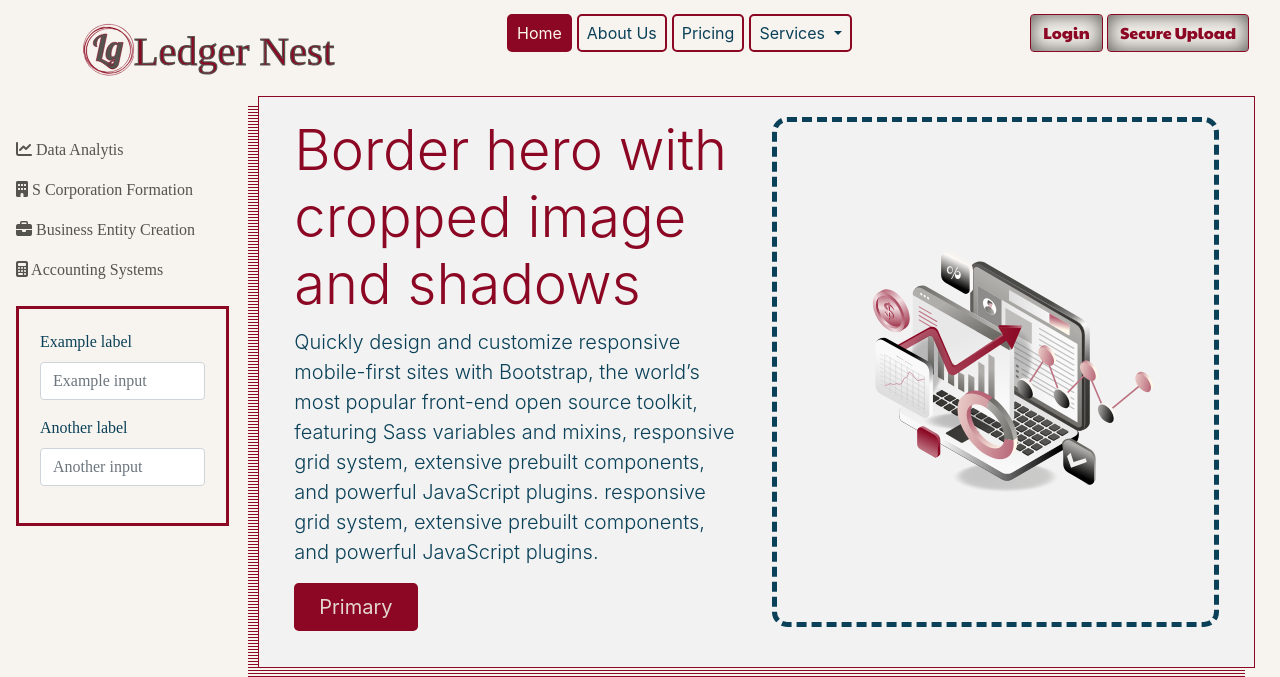
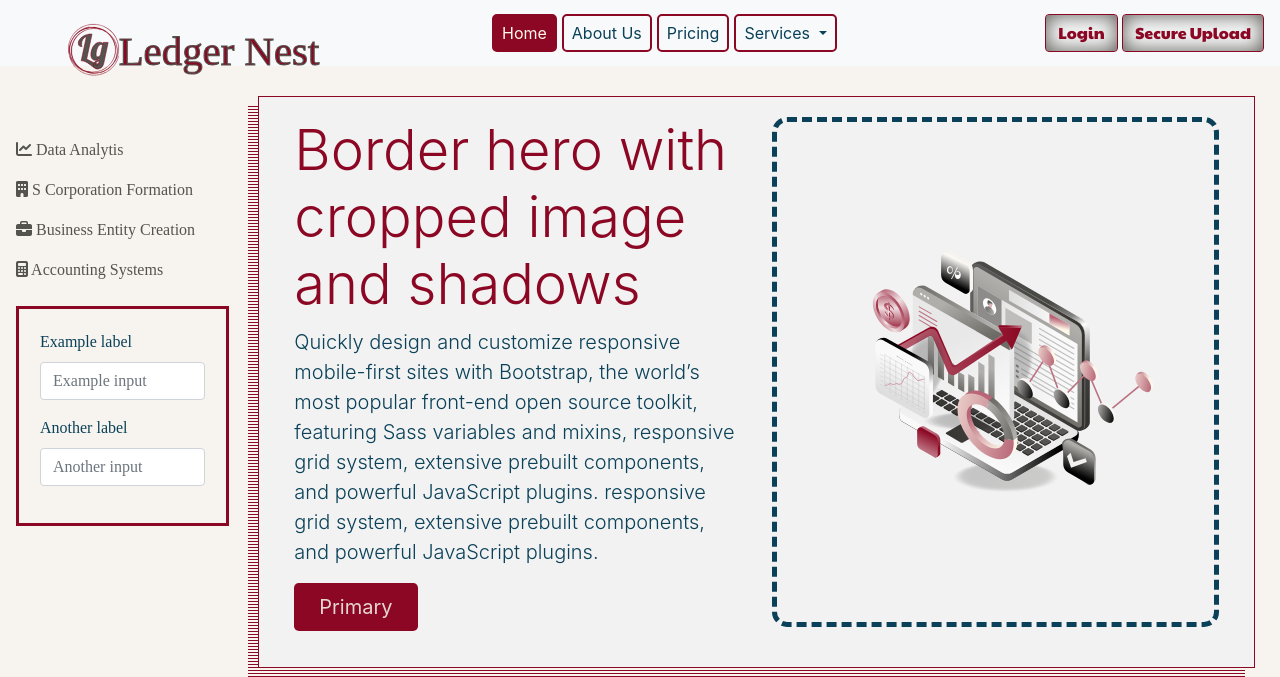
Before and after one commit to AndreyBoyarchuk/leger, a Django app: page / in a window 1280 px wide. Shown: the top 677 px of the page. Run offline with Django 4.2, Linux system fonts and the light colour scheme; some libraries are stand-ins or nearby versions.

Commit message:
heroku commit2

```diff
--- a/leger/settings.py
+++ b/leger/settings.py
@@ -171,9 +171,9 @@ AWS_S3_OBJECT_PARAMETERS = {
   }
 AWS_LOCATION = 'ledger_stat'
 STATICFILES_STORAGE = 'storages.backends.s3boto3.S3Boto3Storage'
-STATIC_URL = "https://%s/%s/" % (AWS_S3_CUSTOM_DOMAIN, AWS_LOCATION)
-#STATIC_URL = '/static/'
-STATIC_ROOT = os.path.join(BASE_DIR, 'staticfiles')
+#STATIC_URL = "https://%s/%s/" % (AWS_S3_CUSTOM_DOMAIN, AWS_LOCATION)
+STATIC_URL = '/static/'
+#STATIC_ROOT = os.path.join(BASE_DIR, 'staticfiles')
 STATICFILES_DIRS = [
     os.path.join(BASE_DIR, "static"),
 ]
--- a/templates/navbar1.html
+++ b/templates/navbar1.html
@@ -1,10 +1,5 @@
 {% load static %}
-<nav class="navbar navbar-expand-lg navbar-light justify-content-center">
-<div class="container-fluid">
-<div
-      class="collapse navbar-collapse justify-content-center"
-      id="navbarCenteredExample"
-    >
+<nav class="navbar navbar-expand-lg navbar-light bg-light">
     <a class="navbar-logo" href="/">
         <img src="{% static 'images/LogNew2.svg' %}" alt="Logo" width="350">
     </a>
@@ -13,8 +8,8 @@
             aria-controls="navbarNavDropdown" aria-expanded="false" aria-label="Toggle navigation">
         <span class="navbar-toggler-icon"></span>
     </button>
-    <div class="collapse navbar-collapse  justify-content-center" id="navbarNavDropdown">
-        <ul class="navbar-nav ">
+    <div class="collapse navbar-collapse" id="navbarNavDropdown">
+        <ul class="navbar-nav">
             <li class="nav-item {% if request.path == '/' %}active{% endif %}">
                 <a class="nav-link custom-nav-link" href="/">Home</a>
             </li>
@@ -44,16 +39,15 @@
         </ul>
 
      <div class="button-container ml-auto"> <!-- Add ml-auto here -->
-{#            <a href="{% url 'login' %}">#}
+{#            <a href="{% url 'login' %}"> #}
     <button class="btn btn-outline-success btn-portal" type="button">Login</button>
 
 {#            <a href="{% url 'upload' %}">#}
     <button class="btn btn-outline-success btn-portal" type="button">Secure Upload</button>
 
 
-
+{#</a>#}
     </div>
 
     </div>
-</div>
 </nav>
```
